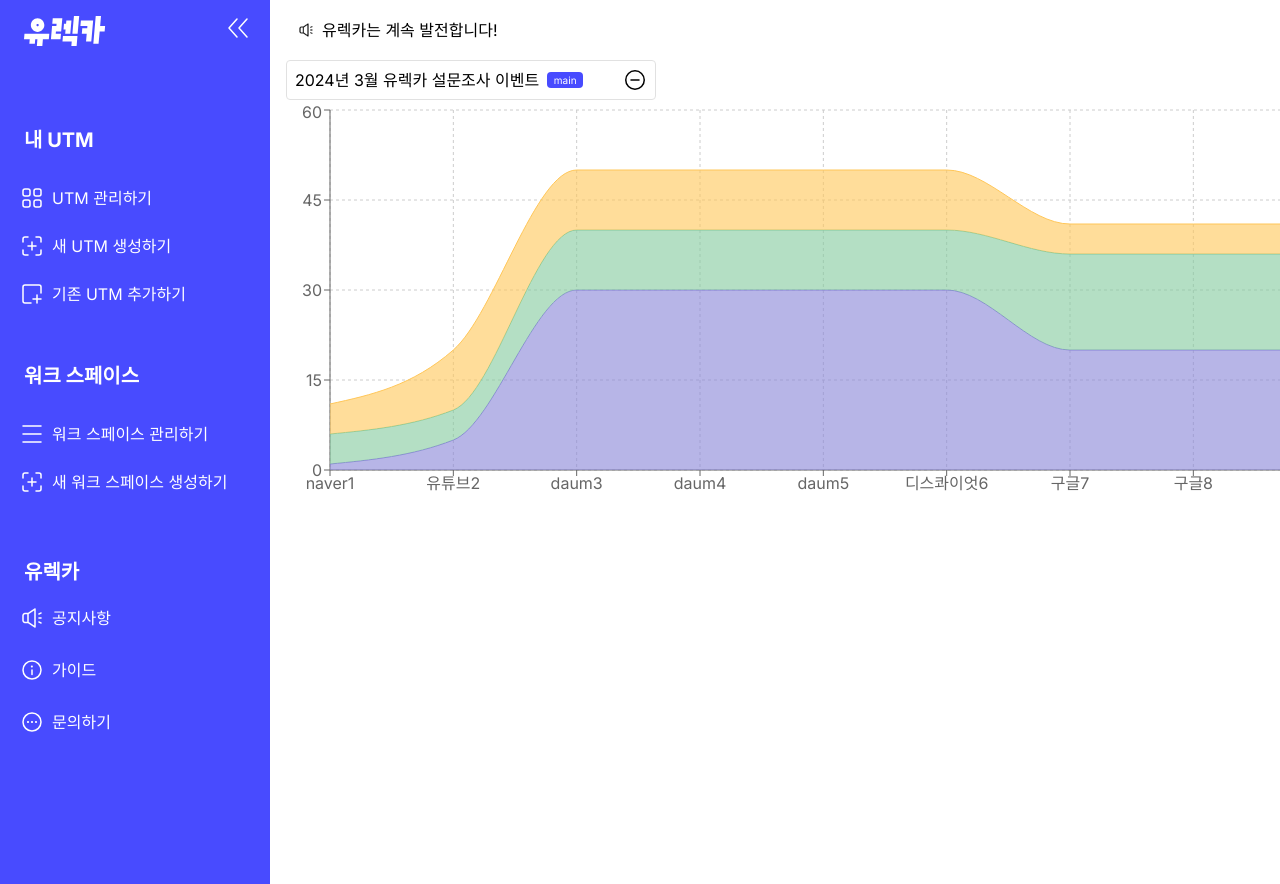
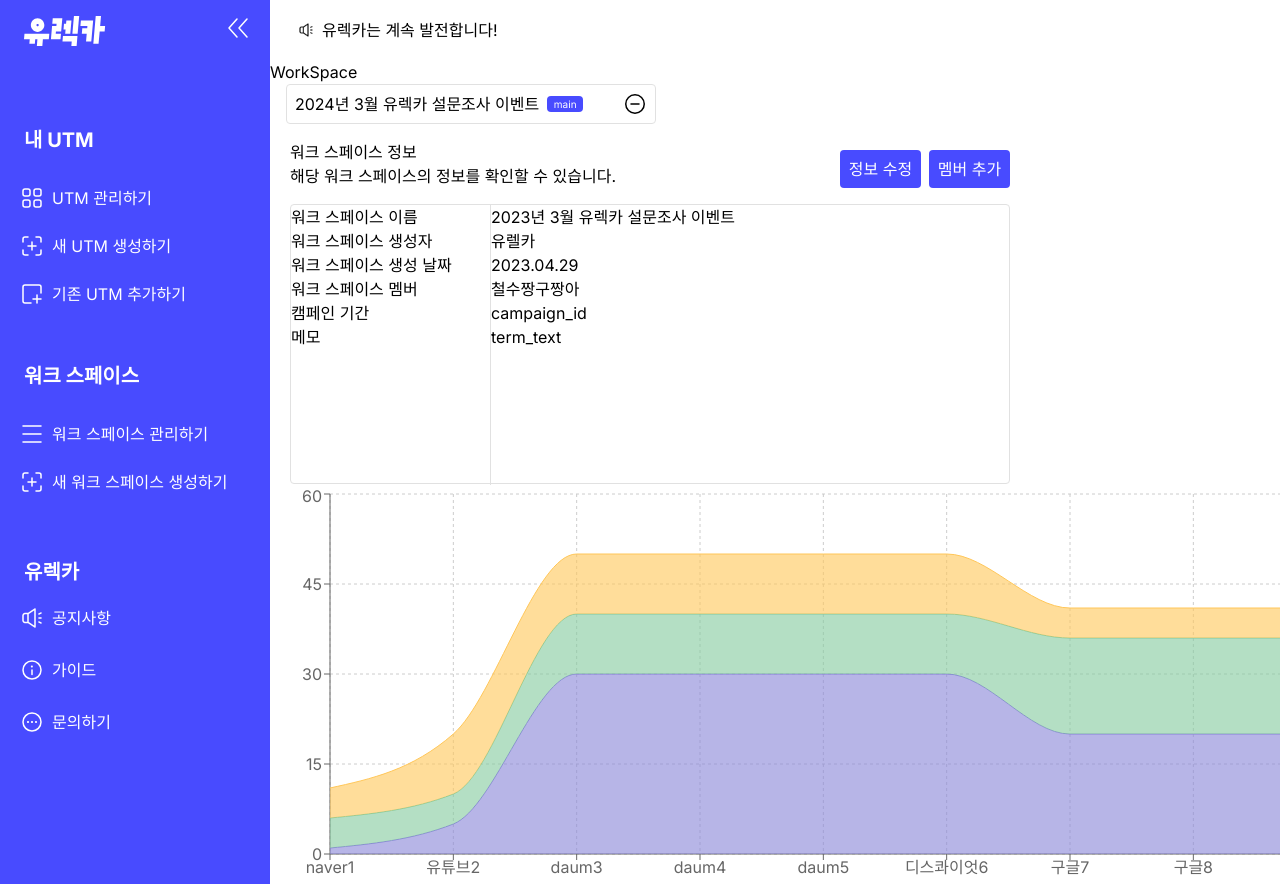
Before and after one commit to new-crystal/rn-wreckcar, a Next.js app: page /workspace/main in a window 1280 px wide. Shown: the top 884 px of the page. Before the commit the page ends 800 px from the top, so only its background shows below. Built offline with nearby package versions, Linux system fonts and the light colour scheme; data requests are answered from the project's data file.

Commit message:
:sparkles:&:bug: ssg로 인한 로컬스토리지 애러 픽스 워크페이스 지금까지 피그마에 업데이트 된거 반영함

```diff
--- a/public/data/data.json
+++ b/public/data/data.json
@@ -50,5 +50,21 @@
       "content": "content",
       "memo": "memo_text"
     }
-  ]
+  ],
+   "workInfo":
+    {
+      "id": 1,
+      "name": "2023년 3월 유렉카 설문조사 이벤트",
+      "creator": "유렐카",
+      "createAt": "2023.04.29",
+      "member": [
+        "철수",
+        "max",
+        "nori"
+      ],
+      "campaign_create": "campaign_id",
+      "memo": "term_text"
+    }
+
+
 }
--- a/src/app/(main)/workspace/[slug]/page.tsx
+++ b/src/app/(main)/workspace/[slug]/page.tsx
@@ -1,6 +1,7 @@
 'use client'
 import WChart from '@/components/workspace/WChart';
 import WSearch from '@/components/workspace/WSearch';
+import WorkSpace from '@/components/workspace/WorkSpace';
 import { usePathname } from 'next/navigation';
 import React from 'react';
 
@@ -11,8 +12,7 @@ export default function WorkSpaceMain({ params }: { params: { slug: string } })
     console.log()
     return (
         <div className=''>
-            <WSearch />
-            <WChart />
+            <WorkSpace />
         </div>
     );
 }
--- a/src/app/(user)/signin/page.tsx
+++ b/src/app/(user)/signin/page.tsx
@@ -1,9 +1,8 @@
+'use client'
 import SignIn from '@/components/signin/SignIn';
-import React from 'react';
 
 export default function SignInPage() {
   return (
-    // <div className="bg-deepBlue h-[calc(100vh-60.01px)] ">
     <div className="bg-deepBlue absolute top-[60px] bottom-0 left-0 right-0 pt-[140px] ">
       <SignIn />
     </div>
--- a/src/components/signin/SignIn.tsx
+++ b/src/components/signin/SignIn.tsx
@@ -1,6 +1,5 @@
-import { SBtn } from '@/components/common/ui/SBtn';
-import React from 'react';
-import Input from './local/Input';
+'use client'
+import Input from './local/LoInput';
 
 export default function SignIn() {
   return (
--- a/src/components/signin/local/Button.tsx
+++ b/src/components/signin/local/LoButton.tsx
@@ -1,3 +1,4 @@
+'use client'
 import { SBtn } from "@/components/common/ui/SBtn";
 import React from "react";
 interface PropsType {
--- a/src/components/signin/local/Input.tsx
+++ b/src/components/signin/local/LoInput.tsx
@@ -1,43 +1,46 @@
-'use client';
+"use client"
 import React, { useEffect, useState } from 'react';
-import Option from './Option';
-import Button from './Button';
+import Option from './LoOption';
+import Button from './LoButton';
 
 export default function Input() {
   const [email, setEmail] = useState('');
+  const [check, setCheck] = useState<string>();
   const emailHandle = (e: React.ChangeEvent<HTMLInputElement>) => {
     const emailValue = e.target.value;
     setEmail(emailValue);
   };
   const isEmailValid = /^[A-Z0-9._%+-]+@[A-Z0-9.-]+\.[A-Z]{2,}$/i.test(email);
-  const getIsChecked = localStorage.getItem('uwreckcarLocalIdCheck');
-  const getEmail = localStorage.getItem('uwreckcarLocalEmail');
 
   /**
    * Login Button
    */
   const loginHandle = () => {
-    localStorage.setItem('uwreckcarLocalEmail', (email));
+
+localStorage.setItem('uwreckcarLocalEmail', (email))
 
   };
 
   useEffect(() => {
     if (typeof window !== 'undefined') {
-      const getIsChecked = localStorage.getItem('uwreckcarLocalIdCheck');
-      const getEmail = localStorage.getItem('uwreckcarLocalEmail');
+      const getIsChecked = localStorage.getItem('uwreckcarLocalIdCheck') || ""
+      const getEmail = localStorage.getItem('uwreckcarLocalEmail') || ""
 
       if (getEmail && getIsChecked) {
         setEmail(getEmail);
       }
+      if (getIsChecked) {
+                setCheck(getIsChecked)
+      }
     }
-  }, []);
+  }, [email, check]);
 
   return (
     <div className="flex-col flex gap-2">
       <input
     type="email"
         className="w-[500px] h-[40px] px-2 border-solid border-[1px] border-[#e1e1e1] rounded-[4px]"
-        defaultValue={getIsChecked === 'true' ? `${email}` : undefined}
+        defaultValue={check === 'true' ? `${email}` : undefined}
         placeholder="이메일을 입력해주세요"
         onChange={emailHandle}
       />
--- a/src/components/signin/local/Option.tsx
+++ b/src/components/signin/local/LoOption.tsx
@@ -4,6 +4,7 @@ import React, { useEffect, useState } from 'react';
 
 export default function Option() {
   const [remember, setRemember] = useState<boolean>();
+  const [isCheck, setCheck] = useState<string>();
 
   /**
    * @param event checked boolean
@@ -17,14 +18,22 @@ export default function Option() {
   /**
    * 로컬에서 boolean값 가져오기
    */
-  const getIsChecked = localStorage.getItem('uwreckcarLocalIdCheck');
+  useEffect(() => {
+    if (typeof window !== 'undefined') {
+      const getIsChecked = localStorage.getItem('uwreckcarLocalIdCheck');
+      if (getIsChecked) {
+        setCheck(getIsChecked)
+      }
+    }
+  }, []);
+
 
   return (
     <div className="flex justify-between">
       <input
         type="checkbox"
         onChange={checkboxHandle}
-        checked={getIsChecked === 'true' ? true : false}
+        checked={isCheck === 'true' ? true : false}
       />
       <div className="flex">
         <ATag href={'/signup'} isBlank={false}>
--- /dev/null
+++ b/src/components/workspace/Winfo.tsx
@@ -0,0 +1,73 @@
+'use client'
+import React from 'react';
+import { SBtn } from '../common/ui/SBtn';
+
+export default function Winfo() {
+
+    const infoTitle = [
+        '워크 스페이스 이름',
+        '워크 스페이스 생성자',
+        '워크 스페이스 생성 날짜',
+        '워크 스페이스 멤버',
+        '캠페인 기간',
+        '메모',
+    ]
+    const worksMock = {
+      id: 1,
+      name: "2023년 3월 유렉카 설문조사 이벤트",
+      creator: "유렐카",
+      createAt: "2023.04.29",
+      member: [
+        "철수",
+        "짱구",
+        "짱아"
+      ],
+      campaign_create: "campaign_id",
+      memo: "term_text"
+    }
+    const editHandle = () => {
+
+    }
+    return (
+        <div className='px-5'>
+        <div className='w-[720px] front_box flex items-end justify-between py-4 '>
+            <div className='title_box'>
+                <h1>워크 스페이스 정보 </h1>
+                <h2>해당 워크 스페이스의 정보를 확인할 수 있습니다.</h2>
+            </div>
+                <div className='info_btn flex gap-2'>
+                    <SBtn onClick={editHandle} size={'md'} color={'blue'}>
+                        정보 수정
+                    </SBtn>
+                    <SBtn onClick={editHandle} size={'md'} color={'blue'}>
+                        멤버 추가
+                    </SBtn>
+                </div>
+        </div>
+        <div className='w-[720px] h-[280px] flex border-soild border-[#e1e1e1] border-[1px] rounded-[4px]'>
+            <ul className='w-[200px] h-[280px] border-solid border-r-[1px] border-[#e1e1e1]'>
+                {infoTitle.map((i, idx) =>
+                    <li key={idx}>
+                        {i}
+             </li>
+              )}
+                </ul>
+                <ul>
+                    <li>{worksMock.name}</li>
+     <li>               {worksMock.creator}</li>
+ <li>                   {worksMock.createAt}</li>
+ <li className='flex'>
+                            {worksMock.member.map((m:any, idx: any) =>
+                                <li key={idx} className='flex flex-row'>
+                                    {m}</li>
+
+                )}
+                </li>
+                   <li> {worksMock.campaign_create}</li>
+                   <li> {worksMock.memo}</li>
+
+                </ul>
+                </div>
+        </div>
+    );
+}
--- a/src/components/workspace/WorkSpace.tsx
+++ b/src/components/workspace/WorkSpace.tsx
@@ -4,6 +4,7 @@ import axios from 'axios';
 import WSearch from './WSearch';
 import WTable from './WTable';
 import WChart from './WChart';
+import Winfo from './Winfo';
 export default function WorkSpace() {
   const [items, setItems] =useState()
   const listData = async () => {
@@ -21,6 +22,7 @@ export default function WorkSpace() {
     <>
       <h1>WorkSpace</h1>
       <WSearch />
+      <Winfo />
       <WChart />
       <WTable />
     </>
```
Also changed, not shown: .prettierrc.json, src/components/workspace/WHcart.tsx (added).
